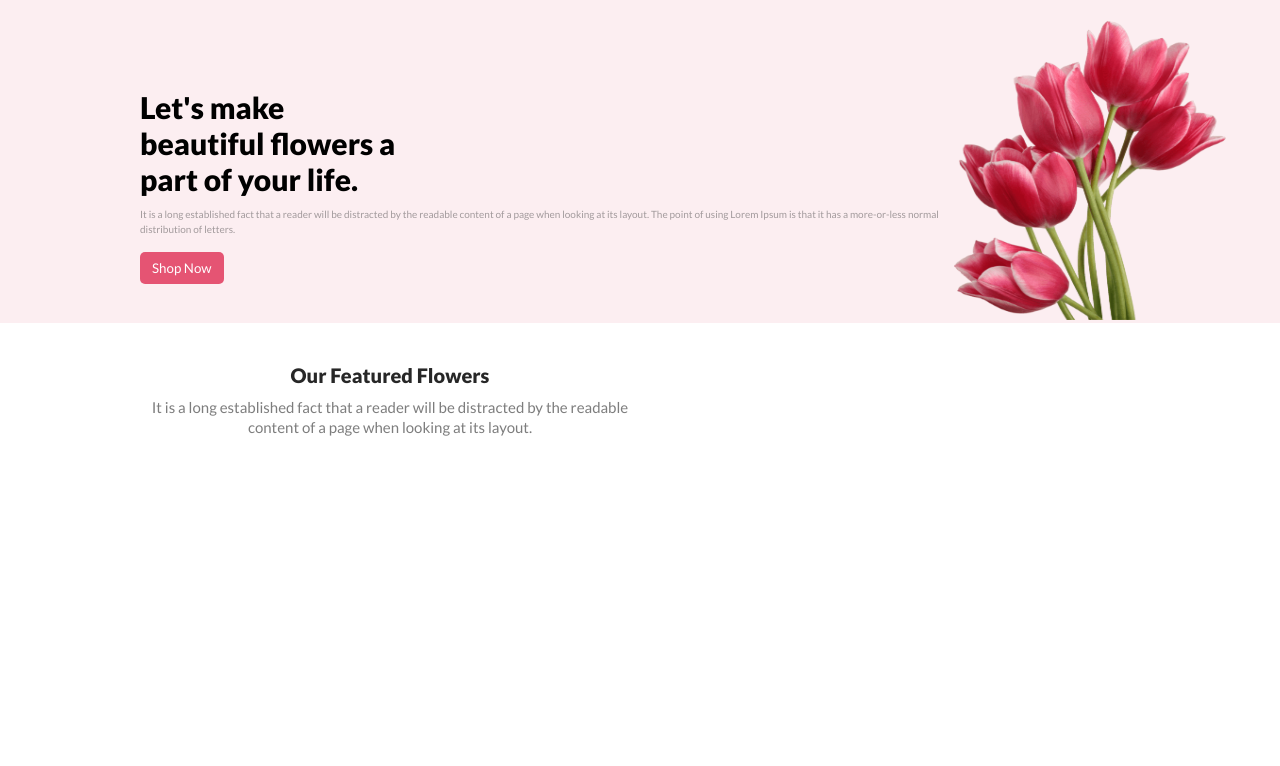
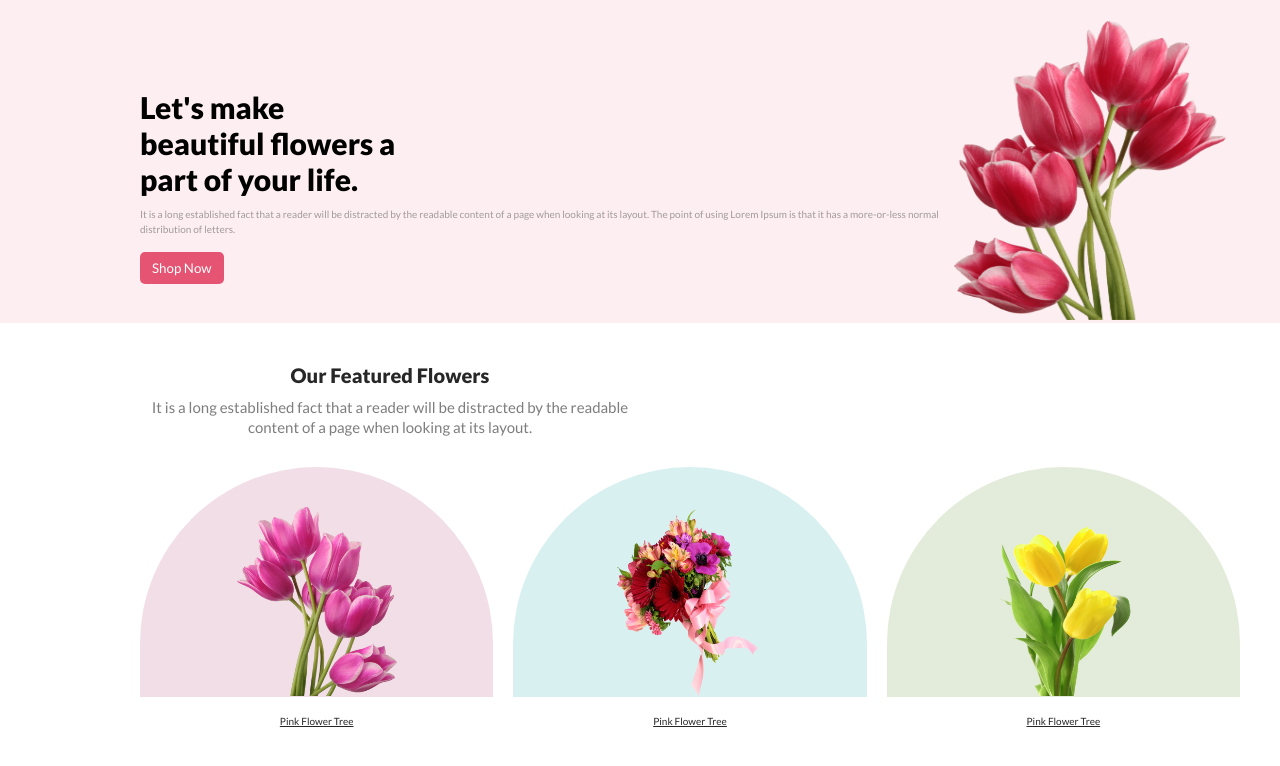
Before and after one commit to atickemon24/assignmnet-projrct-1, a plain HTML site: page index.html in a window 1280 px wide. Drawn offline with Linux system fonts and the light colour scheme; a web font is replaced by a local one.

Commit message:
flower featured compelete

```diff
--- a/index.html
+++ b/index.html
@@ -40,6 +40,36 @@
                     <p class="f-text">It is a long established fact that a reader will be distracted by the readable content of a page when looking at its layout.</p>
                 </div>
             </div>
+<div class="box-featured">
+    <div class="all-box">
+        <div class="box box1">
+            <div class="flower-img">
+                <img src="/Flower Asset/pngwing 6.png" class="flower" alt="this picture is a beatiful slower">
+            </div>
+            <div class="flower-name">
+                <a class="flower-link" href="#">Pink Flower Tree</a>
+            </div>
+        </div>
+        <div class="box box2">
+            <div class="flower-img">
+                <img src="/Flower Asset/pngwing 5.png" class="flower" alt="this picture is a beatiful slower">
+
+
+            </div>
+            <div class="flower-name">
+                <a class="flower-link" href="#">Pink Flower Tree</a>
+            </div>
+        </div>
+        <div class="box box3">
+            <div class="flower-img">
+                <img src="/Flower Asset/pngwing 7.png" class="flower" alt="this picture is a beatiful slower">
+            </div>
+            <div class="flower-name">
+                <a class="flower-link" href="#">Pink Flower Tree</a>
+            </div>
+        </div>
+    </div>
+</div>
         </section>
     </main>
 </body>
--- a/styles/style.css
+++ b/styles/style.css
@@ -96,6 +96,7 @@ p.text-intro {font-size: 10px;
         font-size: 15px;
         font-weight: 400;
         line-height: 20px;
+        padding-bottom: 30px;
      }
      .main-part{
         height: 100vh;
@@ -105,3 +106,39 @@ p.text-intro {font-size: 10px;
         width: 500px;
         overflow: hidden;
     }
+    .all-box{
+        display: flex;
+        align-items: center;
+        justify-content: space-around;
+        gap: 20px;
+    }
+    .box{
+        padding-top: 30px;
+        width: 400px;
+        text-align: center;
+        height: 200px;
+    }
+    .box1{
+        border-radius: 300px 300px 0px 0px;
+        background: rgba(167, 33, 98, 0.15);
+    }
+    .box2{
+        border-radius: 300px 300px 0px 0px;
+        background: rgba(5, 151, 160, 0.15);
+    }
+    .box3{
+        border-radius: 300px 300px 0px 0px;
+        background: rgba(71, 125, 17, 0.15);
+    }
+    .flower{
+        width: 160px;
+        height: 189px;
+    }
+    .flower-img{
+        padding: 10px 15px 10px 15px;
+    }
+    .flower-link{
+        color: #272727;
+        font-size: 10px;
+        margin: auto;
+    }
```
